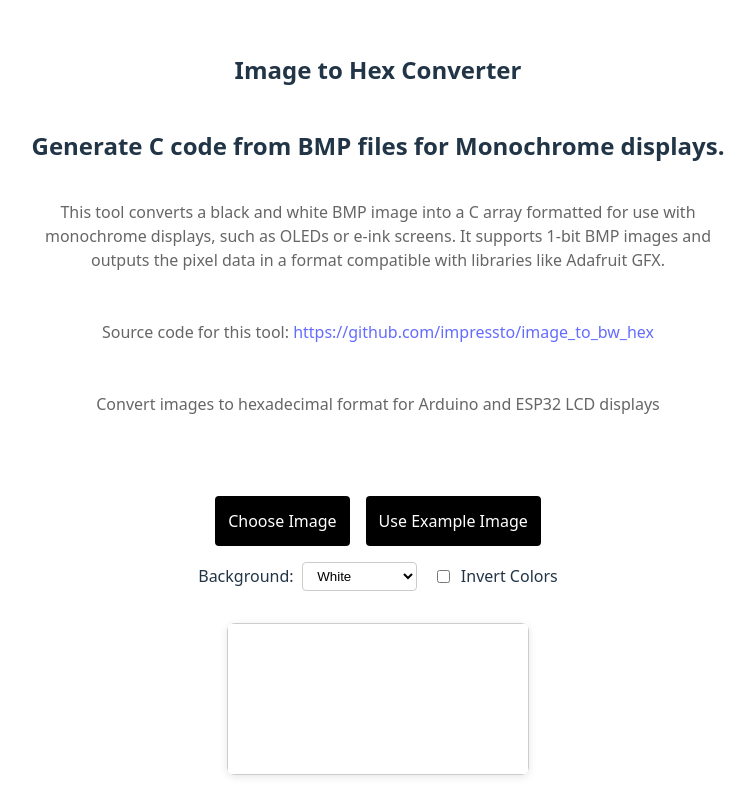
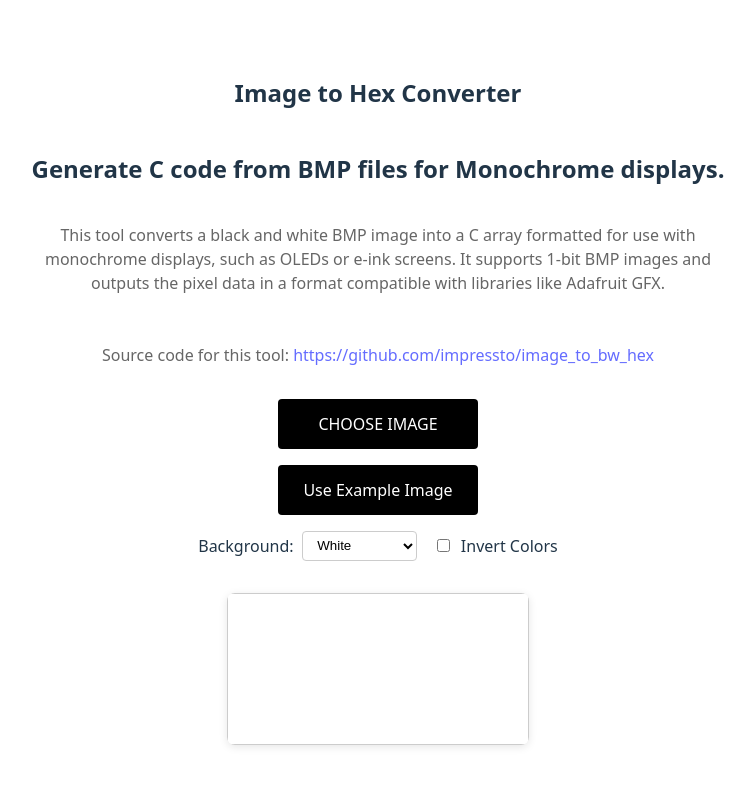
Before and after one commit to impressto/image_to_bw_hex, a React (Vite) app: page / in a window 1280 px wide. Shown: the whole page, without its empty margins (262-1017 px from the left). Built offline with nearby package versions, Linux system fonts and the light colour scheme.

Commit message:
Refactor app layout by adjusting header margins and enhancing button styles for better usability; remove ExampleSection component.

```diff
--- a/src/App.css
+++ b/src/App.css
@@ -20,7 +20,7 @@
 
 .app-header {
   max-width: 700px;
-  margin: 0 auto 3rem auto;
+  margin: 0 auto;
   display: flex;
   flex-direction: column;
   align-items: center;
@@ -95,9 +95,24 @@ button, .file-input-button {
   justify-content: center;
 }
 
+.button-wrapper.vertical {
+  flex-direction: column;
+  align-items: center;
+}
+
 .file-input-wrapper {
   position: relative;
   display: inline-block;
+}
+
+.file-input-wrapper .file-input-button {
+  text-transform: uppercase;
+}
+
+.button-wrapper.vertical .file-input-button,
+.button-wrapper.vertical .file-input-wrapper {
+  width: 200px;  /* Set a fixed width for consistent button sizing */
+  box-sizing: border-box;
 }
 
 .file-input-wrapper input[type="file"] {
--- a/src/App.tsx
+++ b/src/App.tsx
@@ -6,16 +6,11 @@ export function App() {
     <div className="app">
       <div className="app-header">
         <h2>Image to Hex Converter</h2>
-
         <h2>Generate C code from BMP files for Monochrome displays.</h2>
-
         <p>
           This tool converts a black and white BMP image into a C array formatted for use with monochrome displays, such as OLEDs or e-ink screens. It supports 1-bit BMP images and outputs the pixel data in a format compatible with libraries like Adafruit GFX.
         </p>
-
         <p>Source code for this tool: <a href="https://github.com/impressto/image_to_bw_hex" target="_blank" rel="noopener noreferrer">https://github.com/impressto/image_to_bw_hex</a></p>
-
-        <p>Convert images to hexadecimal format for Arduino and ESP32 LCD displays</p>
       </div>
 
       <ImageConverter />
--- a/src/components/ImageConverter.tsx
+++ b/src/components/ImageConverter.tsx
@@ -255,7 +255,7 @@ const unsigned char ${cleanName}[] PROGMEM = {
     <div className="image-converter">
       <div className="controls">
         <div className="file-input-container">
-          <div className="button-wrapper">
+          <div className="button-wrapper vertical">
             <div className="file-input-wrapper">
               <div className="file-input-button">Choose Image</div>
               <input type="file" accept="image/*" onChange={handleFileSelect} ref={fileInputRef} title=" " />
```
Also changed, not shown: src/components/ExampleSection.tsx (deleted).
